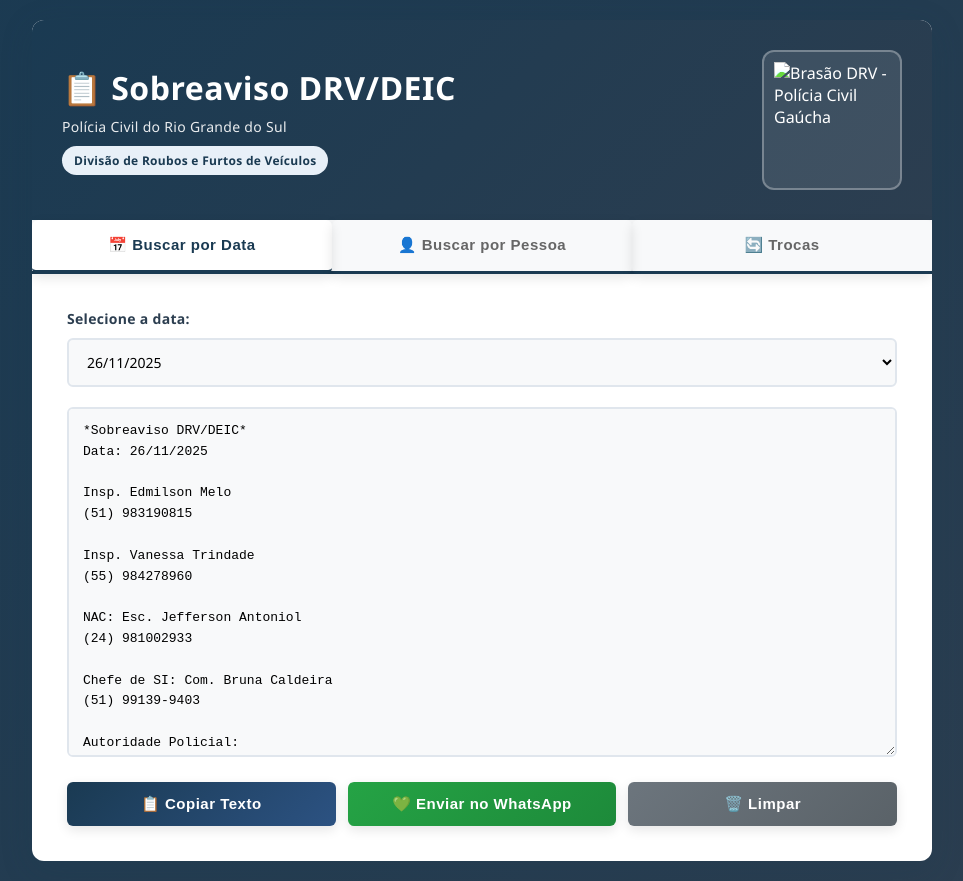
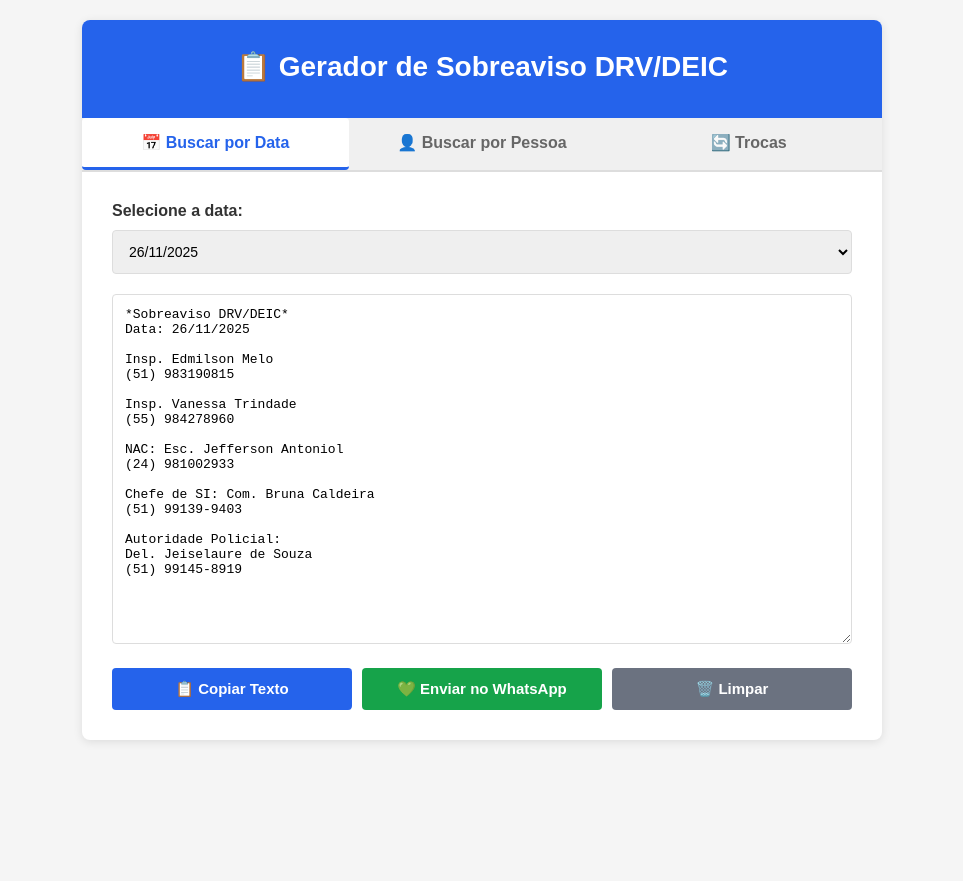
Before and after one commit to GXM33/SOBREAVISO7, a plain HTML site: page index.html in a window 1280 px wide. Shown: the whole page, without its empty margins (158-1121 px from the left). After the commit the page ends 800 px from the top, so only its background shows below. Drawn offline with Linux system fonts and the light colour scheme.

Commit message:
Update index.html

```diff
--- a/index.html
+++ b/index.html
@@ -3,7 +3,7 @@
 <head>
     <meta charset="UTF-8">
     <meta name="viewport" content="width=device-width, initial-scale=1.0">
-    <title>Gerador de Sobreaviso DRV/DEIC - Polícia Civil Gaúcha</title>
+    <title>Gerador de Sobreaviso DRV/DEIC</title>
     <style>
         * {
             margin: 0;
@@ -12,102 +12,64 @@
         }
 
         body {
-            font-family: 'Segoe UI', Tahoma, Geneva, Verdana, sans-serif;
-            background: linear-gradient(135deg, #1a3a52 0%, #2c3e50 100%);
+            font-family: Arial, sans-serif;
+            background: #f5f5f5;
             padding: 20px;
-            color: #2c3e50;
-            min-height: 100vh;
+            color: #333;
         }
 
         .container {
-            max-width: 900px;
+            max-width: 800px;
             margin: 0 auto;
             background: white;
-            border-radius: 12px;
-            box-shadow: 0 8px 32px rgba(26, 58, 82, 0.2);
+            border-radius: 8px;
+            box-shadow: 0 2px 10px rgba(0,0,0,0.1);
             overflow: hidden;
         }
 
         .header {
-            background: linear-gradient(135deg, #1a3a52 0%, #2c3e50 100%);
+            background: #2563eb;
             color: white;
-            padding: 30px;
-            display: flex;
-            align-items: center;
-            justify-content: space-between;
-            gap: 30px;
-        }
-
-        .header-content {
-            flex: 1;
+            padding: 30px 20px;
+            text-align: center;
         }
 
         .header h1 {
-            font-size: 32px;
-            margin-bottom: 8px;
-            font-weight: 700;
-            letter-spacing: 0.5px;
-        }
-
-        .header-subtitle {
-            font-size: 14px;
-            opacity: 0.9;
-            letter-spacing: 0.3px;
-        }
-
-        .header-logo {
-            width: 140px;
-            height: 140px;
-            background: rgba(255, 255, 255, 0.1);
-            border-radius: 12px;
-            padding: 10px;
-            display: flex;
-            align-items: center;
-            justify-content: center;
-            border: 2px solid rgba(255, 255, 255, 0.3);
-            flex-shrink: 0;
-        }
-
-        .header-logo img {
-            width: 100%;
-            height: 100%;
-            object-fit: contain;
-            filter: brightness(1.2) contrast(1.1);
+            font-size: 28px;
+            margin-bottom: 5px;
         }
 
         .tabs {
             display: flex;
-            background: #f8f9fa;
-            border-bottom: 3px solid #1a3a52;
+            background: #f0f0f0;
+            border-bottom: 2px solid #ddd;
         }
 
         .tab-btn {
             flex: 1;
-            padding: 16px;
+            padding: 15px;
             border: none;
             background: none;
             cursor: pointer;
-            font-size: 15px;
-            font-weight: 600;
+            font-size: 16px;
+            font-weight: bold;
             color: #666;
-            transition: all 0.3s ease;
-            border-bottom: 4px solid transparent;
-            margin-bottom: -3px;
+            transition: all 0.3s;
+            border-bottom: 3px solid transparent;
         }
 
         .tab-btn.active {
             background: white;
-            color: #1a3a52;
-            border-bottom-color: #1a3a52;
+            color: #2563eb;
+            border-bottom-color: #2563eb;
         }
 
         .tab-btn:hover {
-            background: white;
-            color: #1a3a52;
+            background: #f9f9f9;
         }
 
         .content {
-            padding: 35px;
+            padding: 30px;
         }
 
         .tab-content {
@@ -116,53 +78,23 @@
 
         .tab-content.active {
             display: block;
-            animation: fadeIn 0.3s ease;
-        }
-
-        @keyframes fadeIn {
-            from {
-                opacity: 0;
-                transform: translateY(5px);
-            }
-            to {
-                opacity: 1;
-                transform: translateY(0);
-            }
         }
 
         label {
             display: block;
             margin-bottom: 10px;
-            font-weight: 600;
-            color: #2c3e50;
-            font-size: 14px;
-            letter-spacing: 0.3px;
+            font-weight: bold;
+            color: #333;
         }
 
         select, textarea {
             width: 100%;
-            padding: 12px 14px;
+            padding: 12px;
             margin-bottom: 20px;
-            border: 2px solid #e0e6ed;
-            border-radius: 6px;
+            border: 1px solid #ddd;
+            border-radius: 4px;
             font-size: 14px;
-            font-family: 'Segoe UI', Tahoma, Geneva, Verdana, sans-serif;
-            transition: all 0.3s ease;
-            background: #f8f9fa;
-        }
-
-        select:hover,
-        textarea:hover {
-            border-color: #1a3a52;
-            background: white;
-        }
-
-        select:focus,
-        textarea:focus {
-            outline: none;
-            border-color: #1a3a52;
-            background: white;
-            box-shadow: 0 0 0 3px rgba(26, 58, 82, 0.1);
+            font-family: Arial, sans-serif;
         }
 
         select {
@@ -174,23 +106,22 @@
             resize: vertical;
             font-family: 'Courier New', monospace;
             font-size: 13px;
-            line-height: 1.6;
         }
 
         .swap-container {
-            background: #f0f4f8;
-            border: 2px solid #d4dce6;
+            background: #f9f9f9;
+            border: 1px solid #ddd;
             border-radius: 8px;
-            padding: 20px;
+            padding: 16px;
             margin-bottom: 20px;
         }
 
         .swap-row {
             display: grid;
             grid-template-columns: 1fr auto 1fr;
-            gap: 15px;
+            gap: 12px;
             align-items: end;
-            margin-bottom: 16px;
+            margin-bottom: 12px;
         }
 
         .swap-row:last-child {
@@ -198,8 +129,7 @@
         }
 
         .swap-row label {
-            margin-bottom: 8px;
-            font-size: 13px;
+            margin-bottom: 5px;
         }
 
         .swap-row select {
@@ -209,104 +139,62 @@
         .swap-arrow {
             text-align: center;
             font-weight: bold;
-            color: #1a3a52;
-            font-size: 20px;
+            color: #2563eb;
+            font-size: 18px;
         }
 
         .buttons {
             display: flex;
-            gap: 12px;
+            gap: 10px;
             flex-wrap: wrap;
         }
 
         button {
-            padding: 13px 24px;
+            padding: 12px 20px;
             border: none;
-            border-radius: 6px;
+            border-radius: 4px;
             cursor: pointer;
             font-size: 15px;
-            font-weight: 600;
-            transition: all 0.3s ease;
+            font-weight: bold;
+            transition: all 0.3s;
             flex: 1;
-            min-width: 140px;
-            letter-spacing: 0.5px;
-            box-shadow: 0 4px 12px rgba(0, 0, 0, 0.1);
+            min-width: 120px;
         }
 
         .btn-copy {
-            background: linear-gradient(135deg, #1a3a52 0%, #2c5282 100%);
+            background: #2563eb;
             color: white;
         }
 
         .btn-copy:hover {
-            transform: translateY(-2px);
-            box-shadow: 0 6px 20px rgba(26, 58, 82, 0.3);
-        }
-
-        .btn-copy:active {
-            transform: translateY(0);
+            background: #1d4ed8;
         }
 
         .btn-whatsapp {
-            background: linear-gradient(135deg, #25a345 0%, #1d8a3a 100%);
+            background: #16a34a;
             color: white;
         }
 
         .btn-whatsapp:hover {
-            transform: translateY(-2px);
-            box-shadow: 0 6px 20px rgba(37, 163, 69, 0.3);
-        }
-
-        .btn-whatsapp:active {
-            transform: translateY(0);
+            background: #15803d;
         }
 
         .btn-clear {
-            background: linear-gradient(135deg, #6c757d 0%, #5a6268 100%);
+            background: #6b7280;
             color: white;
         }
 
         .btn-clear:hover {
-            transform: translateY(-2px);
-            box-shadow: 0 6px 20px rgba(108, 117, 125, 0.3);
+            background: #4b5563;
         }
 
-        .btn-clear:active {
-            transform: translateY(0);
-        }
-
-        @media (max-width: 768px) {
-            .header {
-                flex-direction: column;
-                text-align: center;
-                padding: 20px;
-            }
-
+        @media (max-width: 600px) {
             .header h1 {
-                font-size: 24px;
-            }
-
-            .header-logo {
-                width: 110px;
-                height: 110px;
+                font-size: 20px;
             }
 
             .tabs {
                 flex-direction: column;
-            }
-
-            .tab-btn {
-                padding: 12px;
-                font-size: 13px;
-                border-bottom: none;
-                border-right: 4px solid transparent;
-                margin-bottom: 0;
-                margin-right: -3px;
-            }
-
-            .tab-btn.active {
-                border-right-color: #1a3a52;
-                border-bottom: none;
             }
 
             textarea {
@@ -317,6 +205,11 @@
                 min-width: 100%;
             }
 
+            .tab-btn {
+                font-size: 14px;
+                padding: 10px;
+            }
+
             .swap-row {
                 grid-template-columns: 1fr;
             }
@@ -324,36 +217,13 @@
             .swap-arrow {
                 display: none;
             }
-
-            .content {
-                padding: 20px;
-            }
-        }
-
-        .info-badge {
-            display: inline-block;
-            background: #e8f0f8;
-            color: #1a3a52;
-            padding: 6px 12px;
-            border-radius: 20px;
-            font-size: 12px;
-            font-weight: 600;
-            margin-top: 10px;
-            letter-spacing: 0.3px;
         }
     </style>
 </head>
 <body>
     <div class="container">
         <div class="header">
-            <div class="header-content">
-                <h1>📋 Sobreaviso DRV/DEIC</h1>
-                <p class="header-subtitle">Polícia Civil do Rio Grande do Sul</p>
-                <span class="info-badge">Divisão de Roubos e Furtos de Veículos</span>
-            </div>
-            <div class="header-logo">
-                <img src="./images/drv-medalha.jpg" alt="Brasão DRV - Polícia Civil Gaúcha">
-            </div>
+            <h1>📋 Gerador de Sobreaviso DRV/DEIC</h1>
         </div>
 
         <div class="tabs">
@@ -787,19 +657,23 @@
             contents[index].classList.add('active');
             buttons[index].classList.add('active');
 
+            // Restaurar data em todas as abas
             if (lastSelectedDate) {
                 document.getElementById('date-select').value = lastSelectedDate;
                 document.getElementById('swap-date-select').value = lastSelectedDate;
             }
 
+            // Se clicar na aba de Trocas e houver data selecionada, carregar automaticamente
             if (index === 2 && lastSelectedDate) {
                 loadSwapOptions();
             }
 
+            // Se voltar para Data ou Trocas, mostrar o texto da última data
             if ((index === 0 || index === 2) && lastSelectedDate) {
                 document.getElementById('output').value = buildMessage(lastSelectedDate);
             }
 
+            // Se clicar em Pessoa, limpar o textarea
             if (index === 1) {
                 document.getElementById('output').value = '';
                 document.getElementById('person-select').value = '';
```
